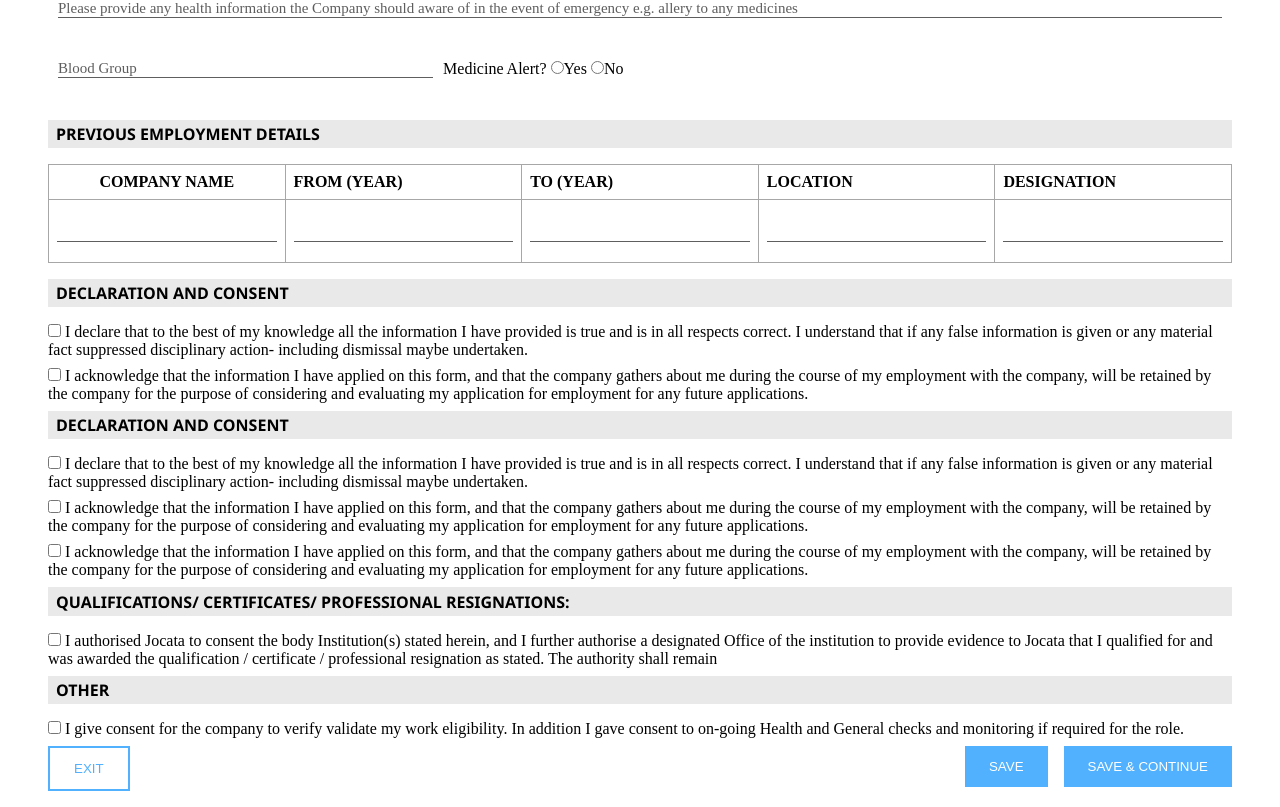
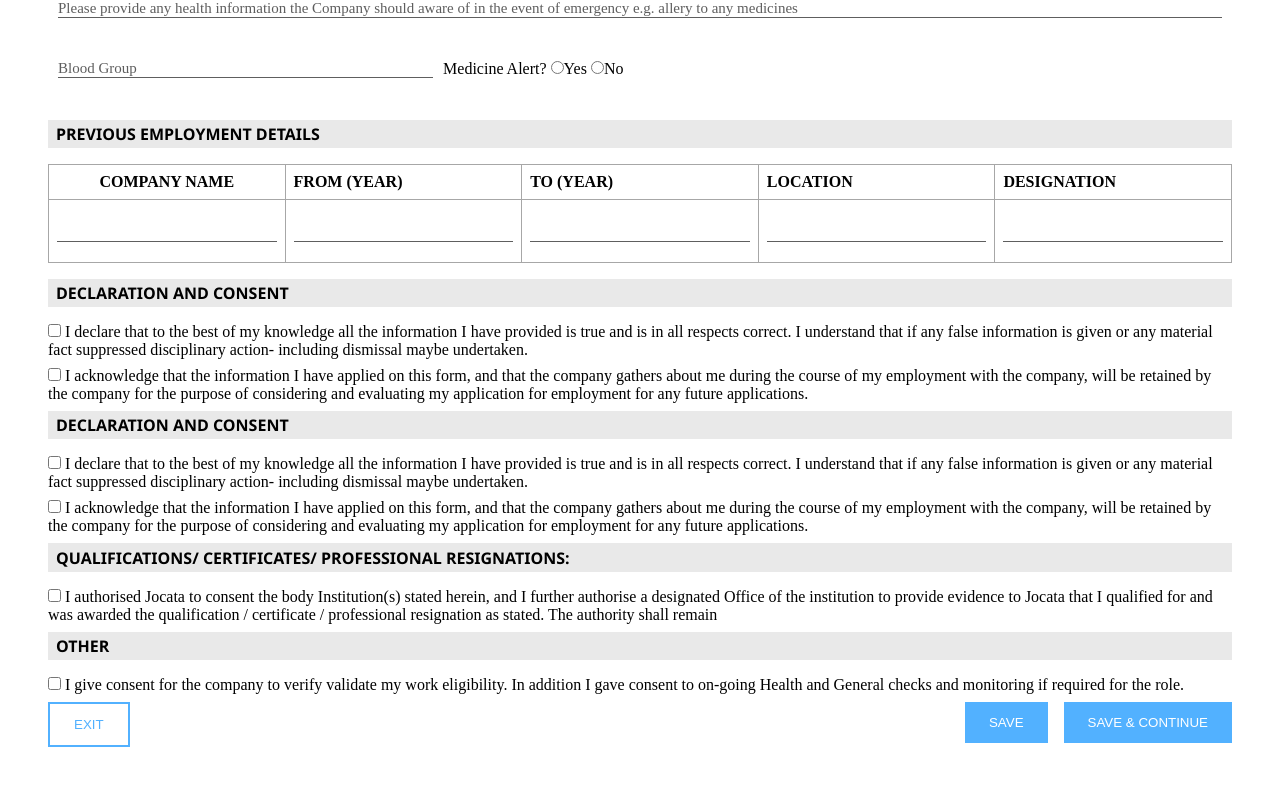
Before and after one commit to imsahil2001/batch-1-jocata-proj, an Angular app: page / in a window 1280 px wide. Shown: the part 2053-2860 px from the top of the page. After the commit the page ends 2816 px from the top, so only its background shows below. Built offline with nearby package versions, Linux system fonts and the light colour scheme.

Commit message:
removed rough changes

```diff
--- a/src/app/app.component.html
+++ b/src/app/app.component.html
@@ -582,14 +582,6 @@
       company, will be retained by the company for the purpose of considering
       and evaluating my application for employment for any future applications.
     </p>
-
-    <p class="checkbox-second">
-      <input type="checkbox" name="" id="" />
-      I acknowledge that the information I have applied on this form, and that
-      the company gathers about me during the course of my employment with the
-      company, will be retained by the company for the purpose of considering
-      and evaluating my application for employment for any future applications.
-    </p>
   </div>
 
   <div class="checkbox_container">
```
